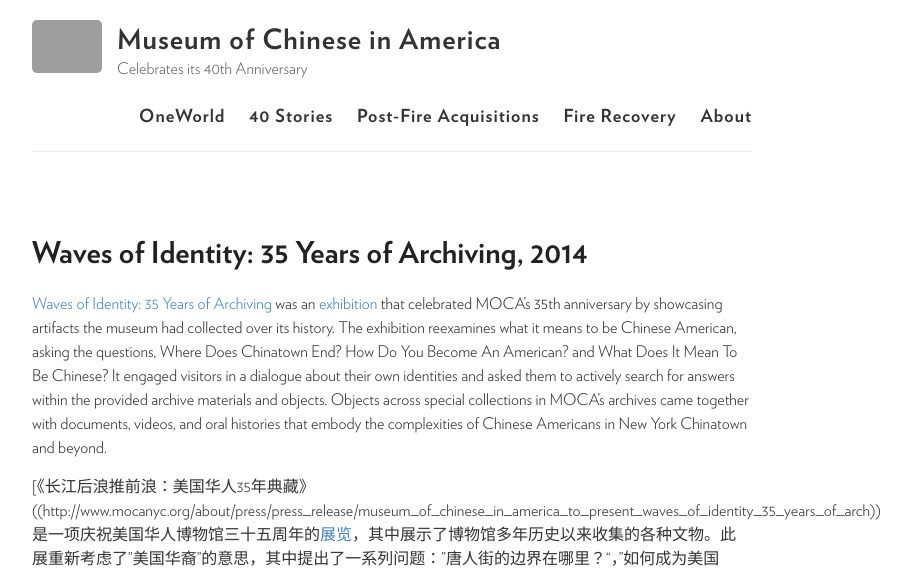
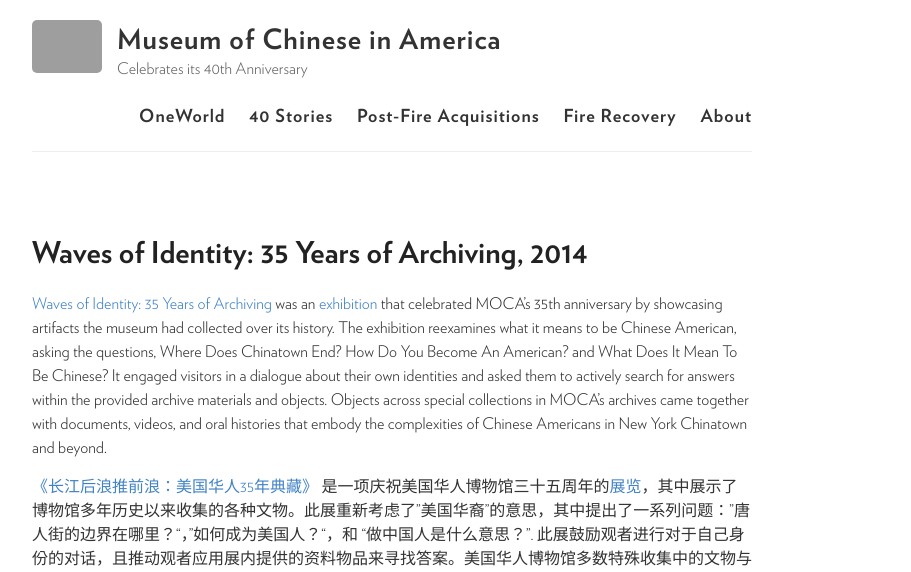
Before and after one commit to moca40/moca40.github.io, a Jekyll site: the page built from _stories/2014-01-01-wave-of-identity.md, in a window 1280 px wide. Shown: the top 572 px of the page, without its empty margins (248-1159 px from the left). Built offline with Jekyll 4.4.1, drawn with Linux system fonts in a browser that asks for light colours; some of the changed lines change nothing that is shown; grey boxes are pictures that could not be loaded.

Commit message:
Fix markdown link error

```diff
--- a/_stories/2014-01-01-wave-of-identity.md
+++ b/_stories/2014-01-01-wave-of-identity.md
@@ -8,6 +8,6 @@
 
 [Waves of Identity: 35 Years of Archiving](http://www.mocanyc.org/about/press/press_release/museum_of_chinese_in_america_to_present_waves_of_identity_35_years_of_arch) was an [exhibition](http://www.mocanyc.org/exhibitions/waves_of_identity) that celebrated MOCA’s 35th anniversary by showcasing artifacts the museum had collected over its history. The exhibition reexamines what it means to be Chinese American, asking the questions, Where Does Chinatown End? How Do You Become An American? and What Does It Mean To Be Chinese? It engaged visitors in a dialogue about their own identities and asked them to actively search for answers within the provided archive materials and objects. Objects across special collections in MOCA’s archives came together with documents, videos, and oral histories that embody the complexities of Chinese Americans in New York Chinatown and beyond.
 
-[《长江后浪推前浪：美国华人35年典藏》\((http://www.mocanyc.org/about/press/press_release/museum_of_chinese_in_america_to_present_waves_of_identity_35_years_of_arch))是一项庆祝美国华人博物馆三十五周年的[展览](http://www.mocanyc.org/exhibitions/waves_of_identity)，其中展示了博物馆多年历史以来收集的各种文物。此展重新考虑了”美国华裔”的意思，其中提出了一系列问题：”唐人街的边界在哪里？“，”如何成为美国人？“，和 “做中国人是什么意思？”. 此展鼓励观者进行对于自己身份的对话，且推动观者应用展内提供的资料物品来寻找答案。美国华人博物馆多数特殊收集中的文物与各种文件，录像，和口述史拼成了纽约唐人街华人和唐人街以外的华人们的复杂形象。
+[《长江后浪推前浪：美国华人35年典藏》](http://www.mocanyc.org/about/press/press_release/museum_of_chinese_in_america_to_present_waves_of_identity_35_years_of_arch) 是一项庆祝美国华人博物馆三十五周年的[展览](http://www.mocanyc.org/exhibitions/waves_of_identity)，其中展示了博物馆多年历史以来收集的各种文物。此展重新考虑了”美国华裔”的意思，其中提出了一系列问题：”唐人街的边界在哪里？“，”如何成为美国人？“，和 “做中国人是什么意思？”. 此展鼓励观者进行对于自己身份的对话，且推动观者应用展内提供的资料物品来寻找答案。美国华人博物馆多数特殊收集中的文物与各种文件，录像，和口述史拼成了纽约唐人街华人和唐人街以外的华人们的复杂形象。
 
 {% include slideshow.html %}
```
